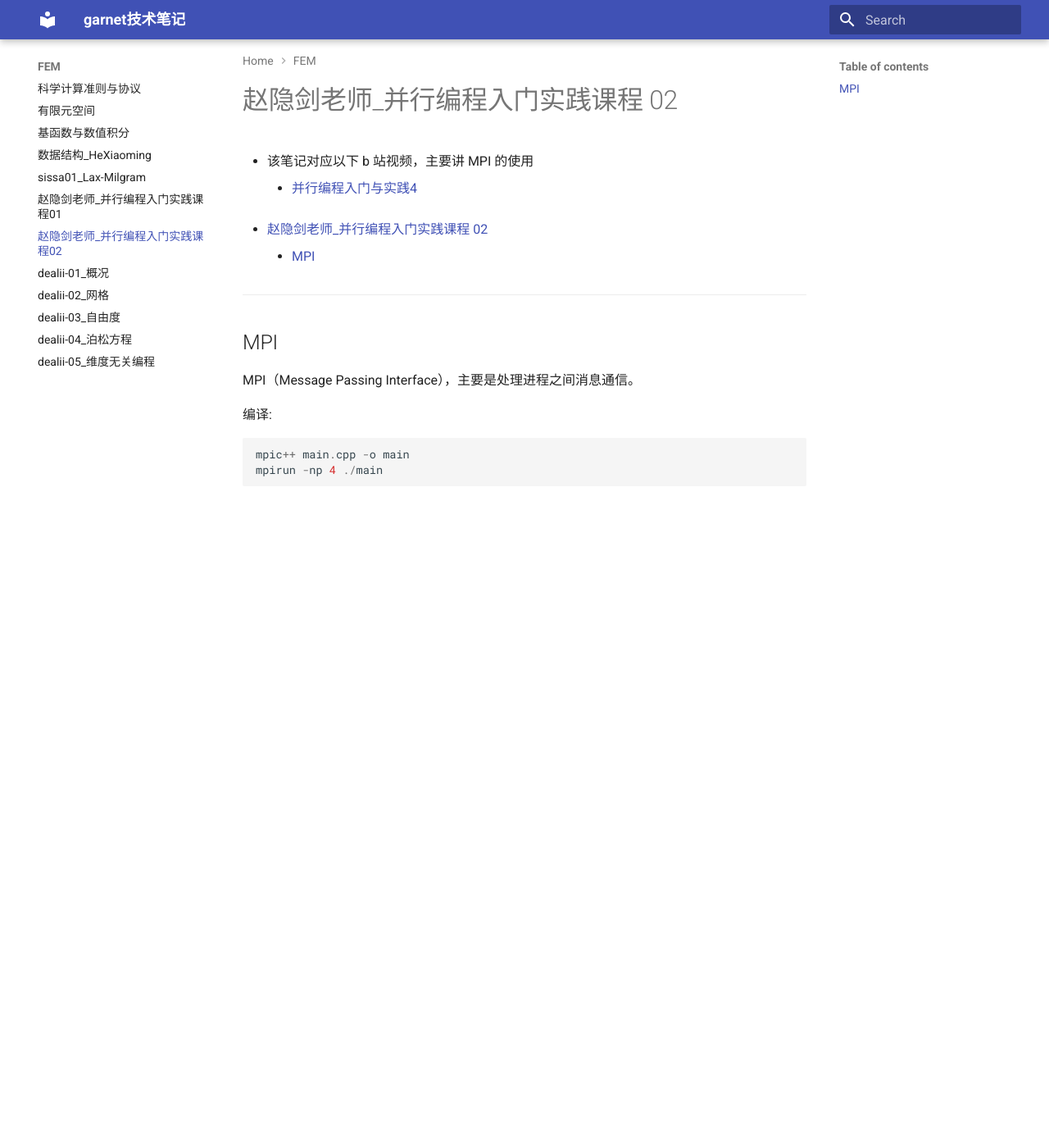
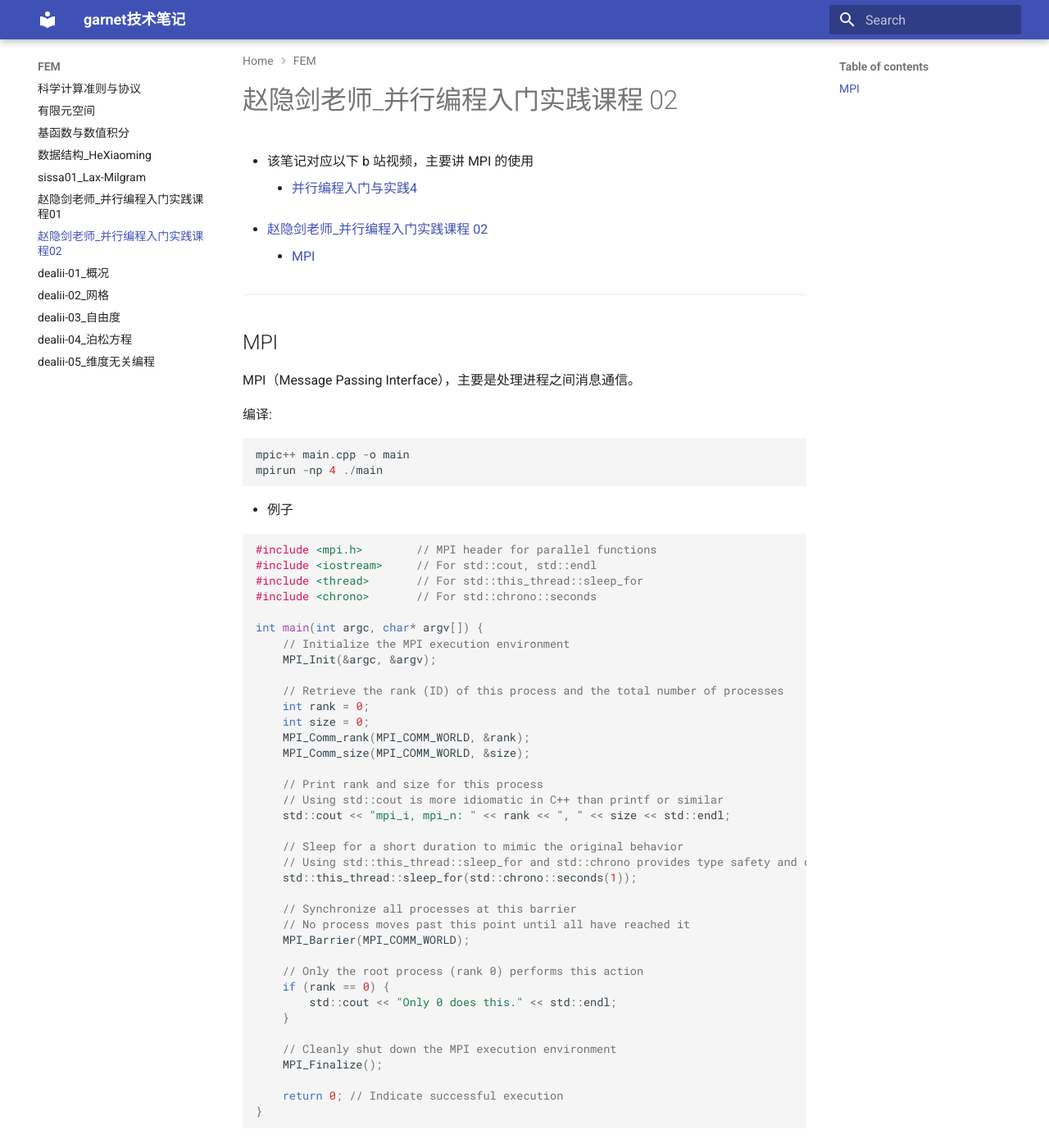
Before and after one commit to ymma98/technotes, an MkDocs documentation site: the page built from docs/FEM/赵隐剑老师_并行编程入门实践课程02.md, in a window 1280 px wide and 1400 px high, scrolled down 84 px. Shown: the whole window at 82% size. Built offline with MkDocs 1.6.1 and Material for MkDocs 9.7.7, drawn with Linux system fonts in a browser that asks for light colours; before the commit the page ends 900 px from its top, so only the background shows below that.

Commit message:
docs/FEM/赵隐剑老师_并行编程入门实践课程02.md updated from https://stackedit.cn/

````diff
--- a/docs/FEM/赵隐剑老师_并行编程入门实践课程02.md
+++ b/docs/FEM/赵隐剑老师_并行编程入门实践课程02.md
@@ -22,7 +22,50 @@ mpirun -np 4 ./main
 ```
 
 
+* 例子
+
+```cpp
+#include <mpi.h>        // MPI header for parallel functions
+#include <iostream>     // For std::cout, std::endl
+#include <thread>       // For std::this_thread::sleep_for
+#include <chrono>       // For std::chrono::seconds
+
+int main(int argc, char* argv[]) {
+    // Initialize the MPI execution environment
+    MPI_Init(&argc, &argv);
+
+    // Retrieve the rank (ID) of this process and the total number of processes
+    int rank = 0;
+    int size = 0;
+    MPI_Comm_rank(MPI_COMM_WORLD, &rank);
+    MPI_Comm_size(MPI_COMM_WORLD, &size);
+
+    // Print rank and size for this process
+    // Using std::cout is more idiomatic in C++ than printf or similar
+    std::cout << "mpi_i, mpi_n: " << rank << ", " << size << std::endl;
+
+    // Sleep for a short duration to mimic the original behavior
+    // Using std::this_thread::sleep_for and std::chrono provides type safety and clarity
+    std::this_thread::sleep_for(std::chrono::seconds(1));
+
+    // Synchronize all processes at this barrier
+    // No process moves past this point until all have reached it
+    MPI_Barrier(MPI_COMM_WORLD);
+
+    // Only the root process (rank 0) performs this action
+    if (rank == 0) {
+        std::cout << "Only 0 does this." << std::endl;
+    }
+
+    // Cleanly shut down the MPI execution environment
+    MPI_Finalize();
+
+    return 0; // Indicate successful execution
+}
+```
+
+
 <!--stackedit_data:
-eyJoaXN0b3J5IjpbLTI4NjA4NjY3NCwtMTU1OTcwOTE0OCw3Nj
-I0NDgyOTAsMTc3NTIwODcxMl19
+eyJoaXN0b3J5IjpbODIwNTc3NjI0LC0yODYwODY2NzQsLTE1NT
+k3MDkxNDgsNzYyNDQ4MjkwLDE3NzUyMDg3MTJdfQ==
 -->
````
